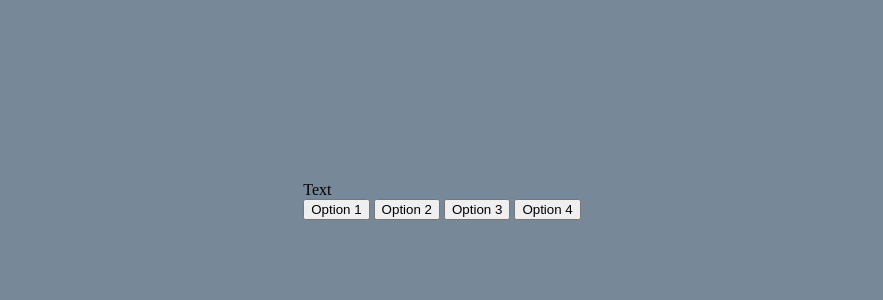
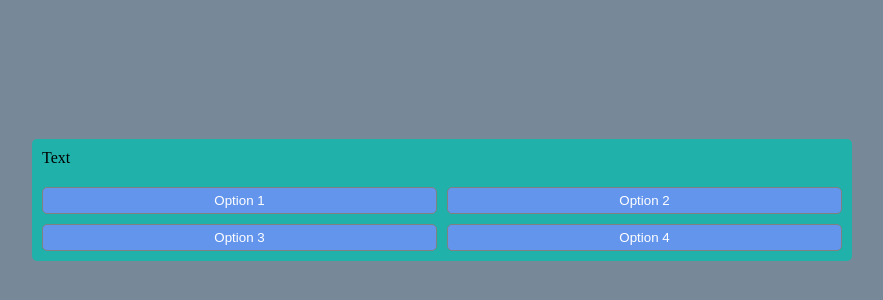
Before and after one commit to CKline22/Simple-JS-Game, a plain HTML site: page index.html in a window 1280 px wide. Shown: the part 200-500 px from the top of the page, without its empty margins (198-1081 px from the left). Drawn offline with Linux system fonts and the light colour scheme.

Commit message:
started JS

```diff
--- a/index.html
+++ b/index.html
@@ -6,9 +6,10 @@
     <meta name="viewport" content="width=device-width, initial-scale=1.0">
     <title>Game</title>
     <link rel="stylesheet" href="style.css">
+    <script defer src="script.js"></script>
 </head>
 <body>
-    <div id="container">
+    <div class="container">
         <div id="text">Text</div>
         <div id="option-buttons" class="button-grid">
             <button class="button">Option 1</button>
--- a/script.js
+++ b/script.js
@@ -0,0 +1,2 @@
+const textElement = document.getElementById('text')
+const optionButtons = document.getElementById('option-buttons')
--- a/style.css
+++ b/style.css
@@ -8,3 +8,31 @@ body {
     height: 100vh;
     background-color: lightslategray;
 }
+
+.container {
+    width: 800px;
+    max-width: 80%;
+    background-color: lightseagreen;
+    padding: 10px;
+    border-radius: 5px;
+}
+
+.button-grid {
+    display: grid;
+    grid-template-columns: repeat(2, auto);
+    gap: 10px;
+    margin-top: 20px;
+}
+
+.button {
+    background-color: cornflowerblue;
+    border: 1px solid gray;
+    border-radius: 5px;
+    padding: 5px 10px;
+    color: white;
+    outline: none;
+}
+
+button:hover {
+    border-color: black;
+}
```
